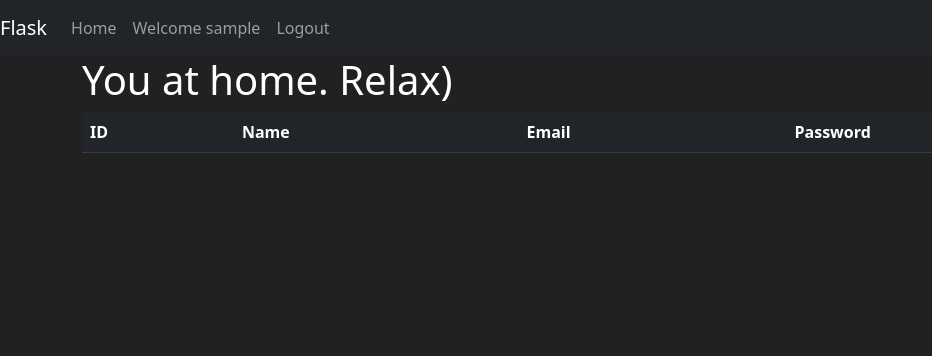
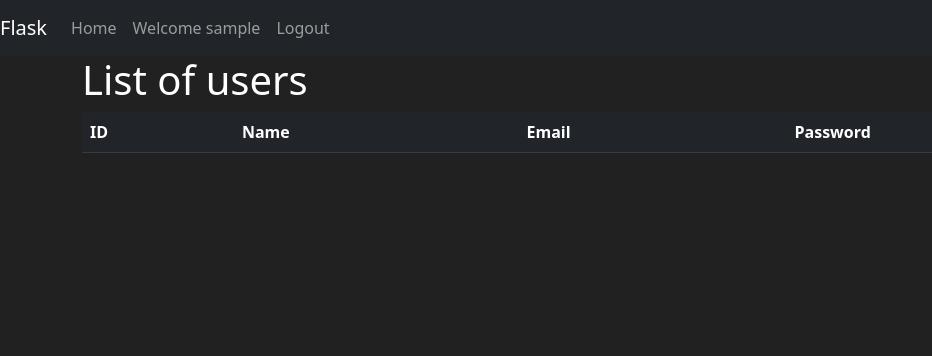
Before and after one commit to VIKHEAD/lite, a Flask app: page / in a window 1280 px wide. Shown: the top 356 px of the page, without its empty margins (0-932 px from the left). Run offline with Flask 2, Linux system fonts and the light colour scheme; the visitor is signed in with stand-in values (Sample User, id 1); data comes from the database, SQL or seed files in the repository; lists and menus that the app fills with data are empty.

Commit message:
added auth user list

```diff
--- a/web/lite_app/templates/home.html
+++ b/web/lite_app/templates/home.html
@@ -6,8 +6,8 @@ Home
 
 {% block body %}
 <div class="container">
-    <h1>You at home. Relax)</h1>
-
+    {% if current_user.is_authenticated %}
+    <h1>List of users</h1>
     <table class="table table-dark">
         <thead>
         <tr>
@@ -28,6 +28,9 @@ Home
         {% endfor %}
         </tbody>
     </table>
+    {% else %}
+    <h1>You at home page. Relax)</h1>
+    {% endif %}
 
 </div>
 
```
